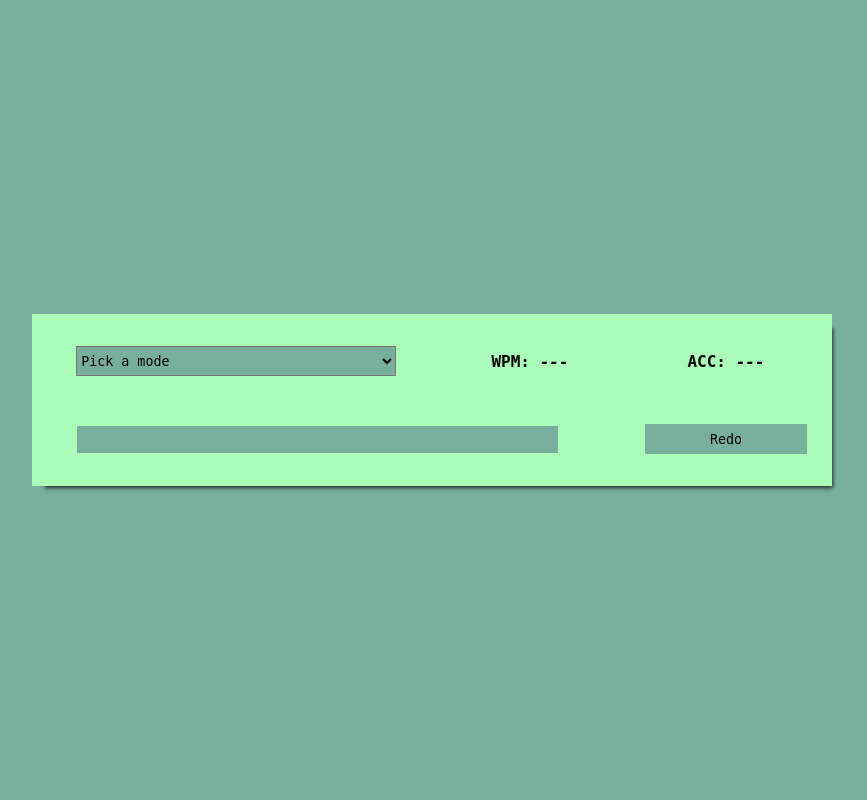
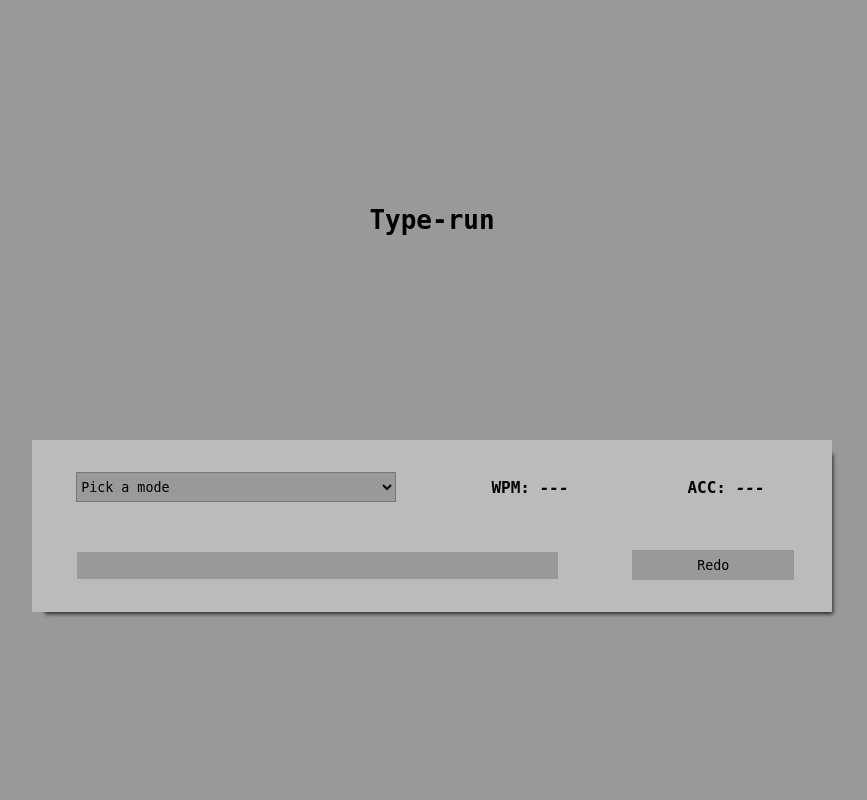
Before and after one commit to Jesusml1/type-run, a Flask app: page / in a window 1280 px wide. Shown: the whole page, without its empty margins (208-1075 px from the left). Run offline with Flask 2, Linux system fonts and the light colour scheme; some web fonts are replaced.

Commit message:
css - Color palette changed js - fix acc html - title added

```diff
--- a/static/css/main.css
+++ b/static/css/main.css
@@ -1,9 +1,9 @@
 :root{
-  --color1: #d7fff1;
-  --color2: #aafcb8;
-  --color3: #8cd790;
-  --color4: #77af9c;
-  --color5: #285943;
+  --color1: #BBBBBB;
+  --color2: #999999;
+  --color3: #777777;
+  --color4: #555555;
+  --color5: #333333;
 
 }
 
@@ -17,7 +17,7 @@ body{
 }
 
 #wrapper{
-  background-color: var(--color4);
+  background-color: var(--color2);
   min-height: 100vh;
   width: 100vw;
   margin: 0 auto;
@@ -29,12 +29,12 @@ body{
 }
 
 #title{
-  font-size: large;
-
+  font-size: 26px;
+  font-weight: bold;
 }
 
 #app-container{
-  background: var(--color2);
+  background: var(--color1);
   box-shadow: 7px 8px 4px -6px rgba(0,0,0,0.75);
   width: 60%;
   height: 50%;
@@ -69,7 +69,7 @@ body{
 
 }
 #mode-selector{
-  background-color: var(--color4);
+  background-color: var(--color2);
   font-family: 'Overpass Mono', monospace;
   height: 100%
 }
@@ -118,7 +118,7 @@ body{
 }
 #input{
   border: none;
-  background-color: var(--color4);
+  background-color: var(--color2);
   width: 90%;
   height: 100%;
   /* border-radius: 5px; */
@@ -136,12 +136,13 @@ body{
   display: flex;
   flex-direction: column;
   justify-content: center;
+  padding-right: 2vw;
 
 }
 
 #redo-buttom{
   border: none;
-  background-color: var(--color4);
+  background-color: var(--color2);
   font-family: 'Overpass Mono', monospace;
   width: 100%;
   height: 100%;
@@ -149,7 +150,7 @@ body{
 }
 
 
-@media only screen and (max-width: 530px){
+@media only screen and (max-width: 550px){
   #app-container{
     width: 80%;
     grid-template-columns: repeat(2, 1fr);
--- a/static/js/main.js
+++ b/static/js/main.js
@@ -35,7 +35,13 @@ const sample = ["we", "very", "after", "interest", "new", "open", "follow",
                 "mean", "another"];
 
 
+// Words color
 
+const wrongly_spelled_color = "FireBrick";
+const correctly_spelled_color = "ForestGreen";
+const current_word_color = "DarkMagenta";
+const normal_input_color = "#999999";
+const checkSpell_input_color = "LightCoral";
 
 const getRandomInt = (max) => (Math.floor(Math.random() * Math.floor(max)));
 
@@ -229,9 +235,10 @@ class Checker{
         let result = "";
 
         for (let i = 0; i < bankSize; i++) {
-            if(document.querySelector("#word-bank-wrapper").children[i].style["color"] == "green"){
+            if(document.querySelector("#word-bank-wrapper").children[i].style["color"] == correctly_spelled_color.toLowerCase()){
                 correct += 1;
             }
+            console.log(correct);
         }
 
         x = (correct * 100) / bankSize;
@@ -268,6 +275,7 @@ const selector = document.querySelector("#mode-selector").addEventListener("chan
     UI.displayWords(event.target.value);
     Checker.storeActualBank();
     document.querySelector(`#word-bank-wrapper pre:nth-child(1)`).setAttribute("style", "color: purple;");
+    document.querySelector("#input").focus();
 
 });
 
@@ -314,10 +322,10 @@ input.addEventListener('keypress', (event) => {
 
                 try{
                     let currentInFixed = currentBank.indexOf(capture.trim().toLowerCase()) + 1;
-                    Checker.colorWord("green", currentInFixed);
+                    Checker.colorWord(correctly_spelled_color, currentInFixed);
                     UI.clearInput();
                     Checker.shiftAtualBank();
-                    Checker.colorWord("purple", currentInFixed + 1);
+                    Checker.colorWord(current_word_color, currentInFixed + 1);
                 } catch (TypeError) {
                     UI.displayACC();
                     UI.displayWPM();
@@ -331,10 +339,10 @@ input.addEventListener('keypress', (event) => {
 
                 try{
                     let currentInFixed = currentBank.indexOf(labelBank[0]) + 1;
-                    Checker.colorWord("red", currentInFixed);
+                    Checker.colorWord(wrongly_spelled_color, currentInFixed);
                     UI.clearInput();
                     Checker.shiftAtualBank();
-                    Checker.colorWord("purple", currentInFixed + 1);
+                    Checker.colorWord(current_word_color, currentInFixed + 1);
                 } catch (TypeError) {
                     UI.displayACC();
                     UI.displayWPM();
@@ -347,23 +355,23 @@ input.addEventListener('keypress', (event) => {
 
             break;
 
-        // case ("Backspace"):
+        case ("Backspace"):
 
-        //     let capture = document.querySelector("#input").value;
-        //     capture = capture.trim();
-        //     let actual = Checker.getActualBank()[0];
-        //     let wordString = actual.slice(0, capture.length);
+            let captureLeave = document.querySelector("#input").value;
+            captureLeave = captureLeave.trim();
+            let actual = Checker.getActualBank()[0];
+            let wordString = actual.slice(0, captureLeave.length);
 
-        //     console.log(capture, wordString);
+            console.log(captureLeave, wordString);
 
-        //     if (wordString == capture) {
-        //         UI.toggleInputColor("beige");
-        //     } else if (wordString != capture) {
-        //         UI.toggleInputColor("LightCoral");
-        //     }
-        //     break;
+            if (wordString == captureLeave) {
+                UI.toggleInputColor(normal_input_color);
+            } else if (wordString != captureLeave) {
+                UI.toggleInputColor(checkSpell_input_color);
+            }
+            break;
 
-        default: // Any other letter
+        default: // Any other key
 
             let input = event.key;
             let currentLength = document.querySelector("#input").value.trim().length;
@@ -372,9 +380,9 @@ input.addEventListener('keypress', (event) => {
             console.table(input, currentWord[currentLength]);
 
             if (input == currentWord[currentLength]) {
-                UI.toggleInputColor("beige");
+                UI.toggleInputColor(normal_input_color);
             } else {
-                UI.toggleInputColor("LightCoral");
+                UI.toggleInputColor(checkSpell_input_color);
             }
 
             break;
--- a/templates/index.html
+++ b/templates/index.html
@@ -14,7 +14,7 @@
 <body>
   <div id="wrapper">
 
-    <!-- <div id="title">Title</div> -->
+    <div id="title-container"><h1 id="title">Type-run</h1></div>
 
     <div id="app-container">
 
```
